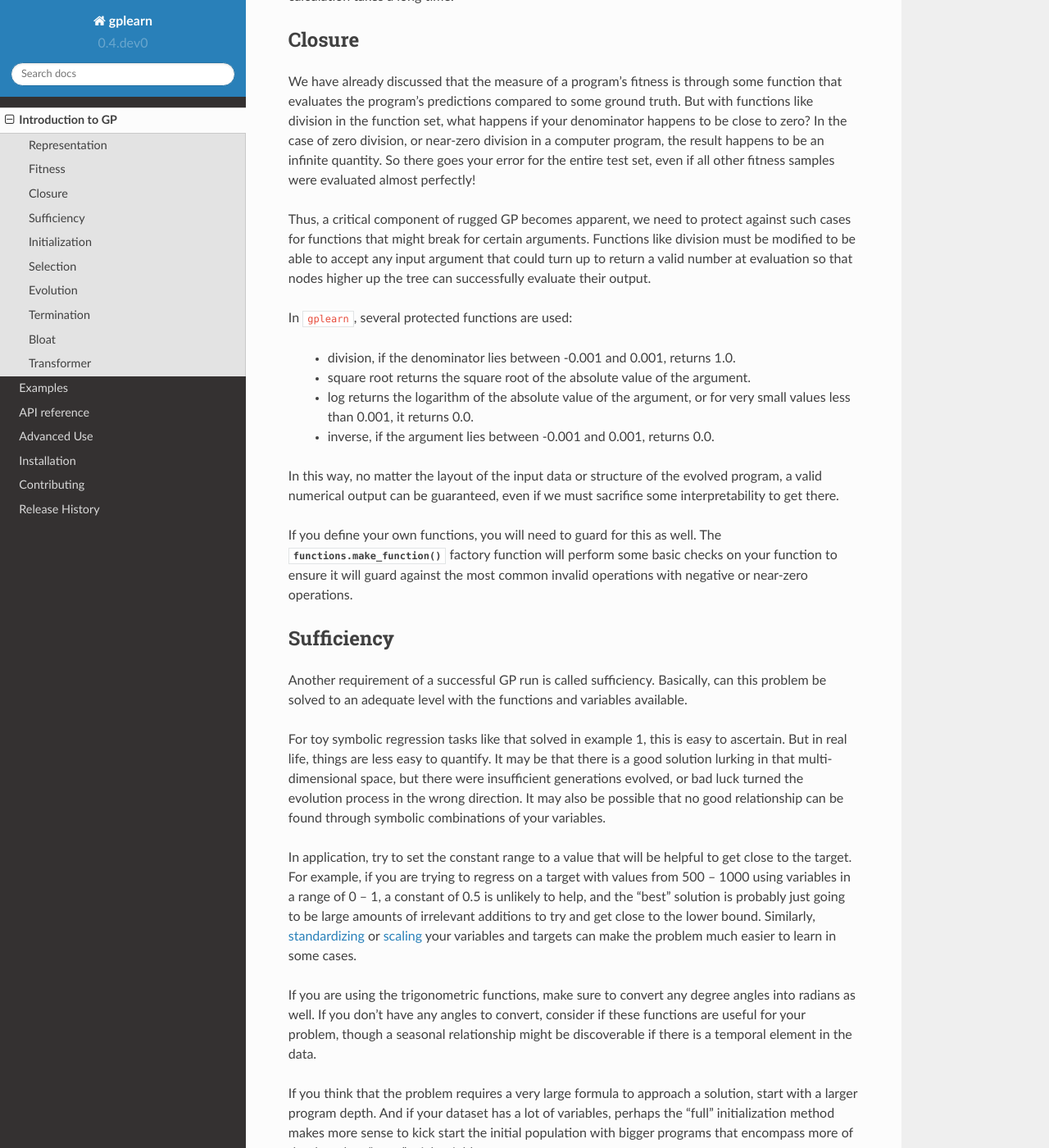
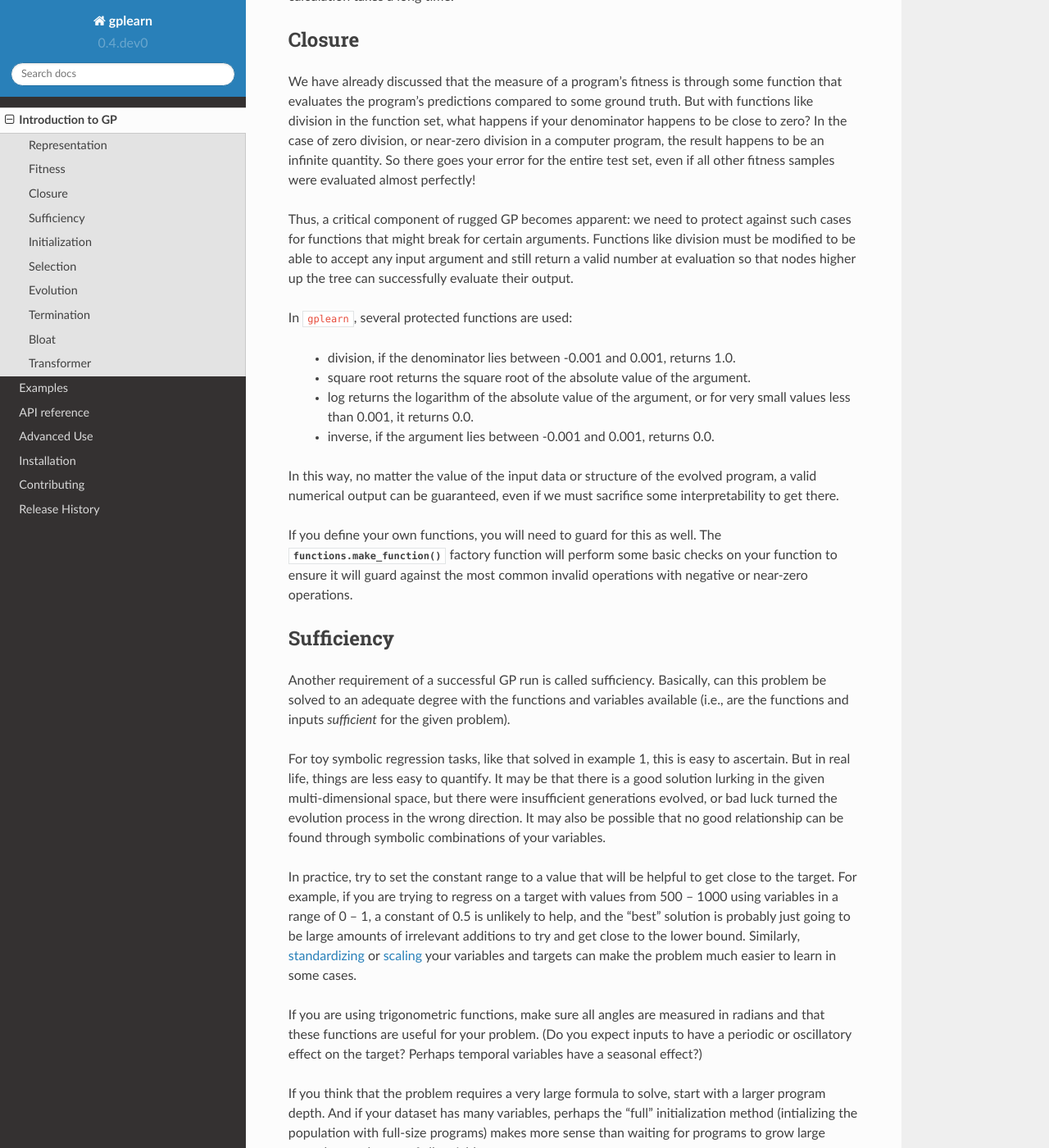
Before and after one commit to trevorstephens/gplearn, a Sphinx documentation site: the page built from doc/intro.rst, in a window 1280 px wide and 1400 px high, scrolled down 4601 px. Shown: the whole window at 82% size. Built offline with Sphinx 7.4.7 and the Read the Docs theme 2.0.0, drawn with Linux system fonts in a browser that asks for light colours; some of the changed text lies outside the part shown.

Commit message:
Minor edits to the introduction.

```diff
--- a/doc/intro.rst
+++ b/doc/intro.rst
@@ -138,10 +138,10 @@ lists to store the functions and terminals. Constants are represented by
 floating point numbers, variables by integers and functions by a custom
 ``Function`` object.
 
-In ``gplearn``, the available function set is controlled by an arguments that
+In ``gplearn``, the available function set is controlled by an argument that
 is set when initializing an estimator. The default set is the arithmetic
 operators: addition, subtraction, division and multiplication. But you can also
-add in some transformers, comparison functions or trigonometric identities that
+add in some transformers, comparison functions or trigonometric functions that
 are all built-in. These strings are put into the ``function_set`` argument to
 include them in your programs.
 
@@ -236,10 +236,10 @@ near-zero division in a computer program, the result happens to be an infinite
 quantity. So there goes your error for the entire test set, even if all other
 fitness samples were evaluated almost perfectly!
 
-Thus, a critical component of rugged GP becomes apparent, we need to protect
+Thus, a critical component of rugged GP becomes apparent: we need to protect
 against such cases for functions that might break for certain arguments.
 Functions like division must be modified to be able to accept any input
-argument that could turn up to return a valid number at evaluation so that
+argument and still return a valid number at evaluation so that
 nodes higher up the tree can successfully evaluate their output.
 
 In ``gplearn``, several protected functions are used:
@@ -252,7 +252,7 @@ In ``gplearn``, several protected functions are used:
       for very small values less than 0.001, it returns 0.0.
     - inverse, if the argument lies between -0.001 and 0.001, returns 0.0.
 
-In this way, no matter the layout of the input data or structure of the evolved
+In this way, no matter the value of the input data or structure of the evolved
 program, a valid numerical output can be guaranteed, even if we must sacrifice
 some interpretability to get there.
 
@@ -267,17 +267,18 @@ Sufficiency
 -----------
 
 Another requirement of a successful GP run is called sufficiency. Basically,
-can this problem be solved to an adequate level with the functions and
-variables available.
+can this problem be solved to an adequate degree with the functions and
+variables available (i.e., are the functions and inputs *sufficient* for
+the given problem).
 
-For toy symbolic regression tasks like that solved in example 1, this is easy
+For toy symbolic regression tasks, like that solved in example 1, this is easy
 to ascertain. But in real life, things are less easy to quantify. It may be
-that there is a good solution lurking in that multi-dimensional space, but
+that there is a good solution lurking in the given multi-dimensional space, but
 there were insufficient generations evolved, or bad luck turned the evolution
 process in the wrong direction. It may also be possible that no good
 relationship can be found through symbolic combinations of your variables.
 
-In application, try to set the constant range to a value that will be helpful
+In practice, try to set the constant range to a value that will be helpful
 to get close to the target. For example, if you are trying to regress on a
 target with values from 500 – 1000 using variables in a range of 0 – 1, a
 constant of 0.5 is unlikely to help, and the “best” solution is probably just
@@ -287,16 +288,16 @@ or `scaling <http://scikit-learn.org/stable/modules/generated/sklearn.preprocess
 your variables and targets can make the problem much easier to learn in some
 cases.
 
-If you are using the trigonometric functions, make sure to convert any degree
-angles into radians as well. If you don't have any angles to convert, consider
-if these functions are useful for your problem, though a seasonal relationship
-might be discoverable if there is a temporal element in the data.
+If you are using trigonometric functions, make sure all angles are measured in
+radians and that these functions are useful for your problem. (Do you
+expect inputs to have a periodic or oscillatory effect on the target?
+Perhaps temporal variables have a seasonal effect?)
 
-If you think that the problem requires a very large formula to approach a
-solution, start with a larger program depth. And if your dataset has a lot of
-variables, perhaps the “full” initialization method makes more sense to kick
-start the initial population with bigger programs that encompass more of the
-data than "grow" might yield.
+If you think that the problem requires a very large formula to solve,
+start with a larger program depth. And if your dataset has many variables,
+perhaps the “full” initialization method (intializing the population with
+full-size programs) makes more sense than waiting for programs to grow
+large enough to make use of all variables.
 
 .. _initilization:
 
```
